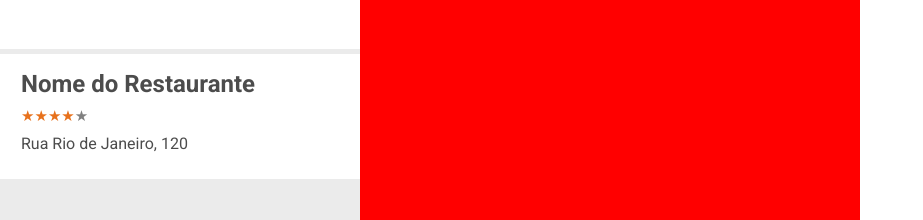
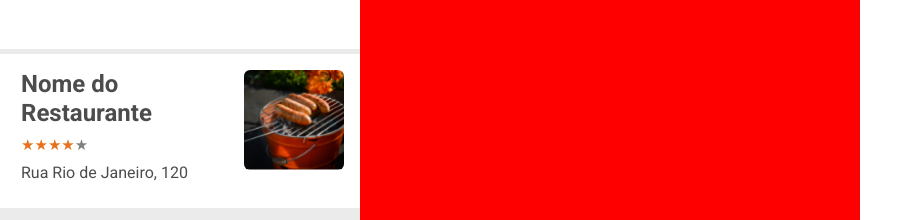
Before and after one commit to ahoymarcus/reactjs-restaurants-search-app, a React (Create React App) app: page / in a window 1280 px wide. Shown: the part 211-431 px from the top of the page, without its empty margins (0-923 px from the left). Built offline with nearby package versions, Linux system fonts and the light colour scheme.

Commit message:
Inserir imagem e terminar estilo do componente RestaurantCard.

```diff
--- a/src/components/RestaurantCard/index.jsx
+++ b/src/components/RestaurantCard/index.jsx
@@ -2,7 +2,9 @@ import React from 'react';
 
 import ReactStars from 'react-rating-stars-component';
 
-import { Restaurant, RestaurantInfo, Title, Address } from './styles';
+import restaurante from '../../assets/restaurante-fake.png';
+
+import { Restaurant, RestaurantInfo, Title, Address, RestaurantPhoto } from './styles';
 
 
 
@@ -13,6 +15,7 @@ const RestaurantCard = () => (
 			<ReactStars count={5} isHalf value={4} edit={false} activeColor="#e7711c" />
 			<Address>Rua Rio de Janeiro, 120</Address>
 		</RestaurantInfo>
+		<RestaurantPhoto src={restaurante} alt="Foto do Restaurante" />
 	</Restaurant>
 );
 
--- a/src/components/RestaurantCard/styles.js
+++ b/src/components/RestaurantCard/styles.js
@@ -40,3 +40,10 @@ export const Address = styled.span`
 	margin-top: 10px;
 	margin-bottom: 10px;
 `;
+
+export const RestaurantPhoto = styled.img`
+	width: 100px;
+	height: 100px;
+	object-fit: cover;
+	border-radius: 6px;
+`;
```
